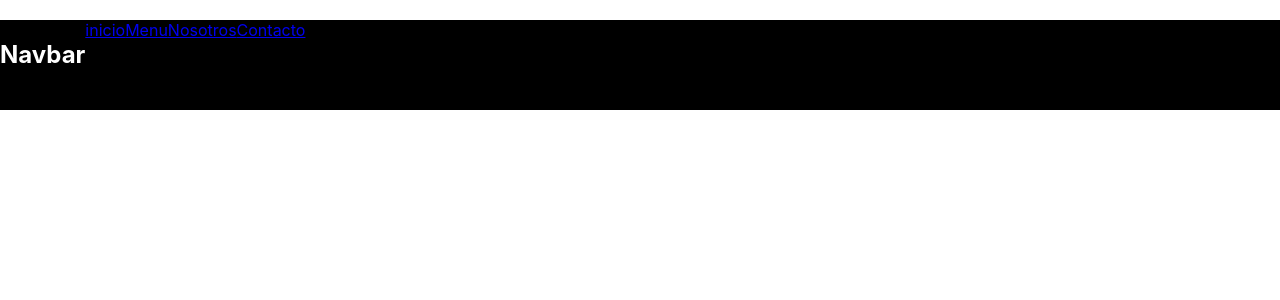
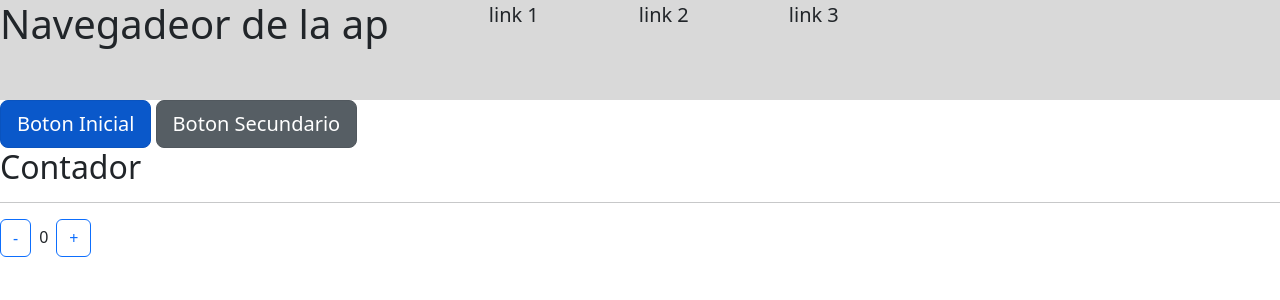
Before and after one commit to valentinmarkov1/primera-entrega-react, a React (Create React App) app: page / in a window 1280 px wide. Shown: the top 300 px of the page. Built offline with nearby package versions, Linux system fonts and the light colour scheme.

Commit message:
comit inicial

```diff
--- a/package.json
+++ b/package.json
@@ -6,7 +6,9 @@
     "@testing-library/jest-dom": "^5.16.5",
     "@testing-library/react": "^13.3.0",
     "@testing-library/user-event": "^13.5.0",
+    "bootstrap": "^5.2.0",
     "react": "^18.2.0",
+    "react-bootstrap": "^2.5.0",
     "react-dom": "^18.2.0",
     "react-scripts": "5.0.1",
     "styled-components": "^5.3.5",
--- a/public/index.html
+++ b/public/index.html
@@ -25,6 +25,7 @@
       Learn how to configure a non-root public URL by running `npm run build`.
     -->
     <title>React App</title>
+
   </head>
   <body>
     <noscript>You need to enable JavaScript to run this app.</noscript>
--- a/src/App.js
+++ b/src/App.js
@@ -1,24 +1,18 @@
+import React from 'react'
+import Nav from './components/Nav/Nav'
+import Boton from './components/header/CartsWidget'
+import Contador from './components/Contador/Contador'
+// import ItemList from './components/ItemListContainer/ItemList'
 
-import './App.css';
-import Navbar from './components/NavBar';
-function App() {
-
-
+ const App = () => {
   return (
-
-      <div>
-
-        <h2></h2>
-        <Navbar></Navbar>
-
-      </div>
-
+    <div>
+      <Nav></Nav>
+      <Boton></Boton>
+      <Contador></Contador>
+      {/* <ItemList></ItemList> */}
+    </div>
   )
-
-
-
-
-
 }
 
-export default App;
+export default App
--- /dev/null
+++ b/src/components/Contador/Contador.js
@@ -0,0 +1,31 @@
+import React, { useState } from 'react'
+
+const Contador = () => {
+
+    const [counter, setCounter] = useState(0)
+
+
+    const sumar = () => {
+        setCounter (counter + 1)
+        console.log(counter)
+    }
+        const restar = () => {
+        setCounter (counter - 1)
+        console.log(counter)
+    }
+
+
+    return (
+        <div className='ContenedorContador'>
+            <h2>Contador</h2>
+            <hr></hr>
+            <button onClick={restar} className="btn btn-outline-primary">-</button>
+            <span className="mx-2">{counter}</span>
+            <button onClick={sumar} className="btn btn-outline-primary">+</button>
+        </div>
+
+
+    )
+}
+
+export default Contador
--- /dev/null
+++ b/src/components/ItemListContainer/ItemList.js
@@ -0,0 +1,91 @@
+import React, { useEffect } from 'react'
+
+const stock = [
+    {
+        id: 1,
+        nombre: "producto 1",
+        precio: "1000",
+        img: "https://via.placeholder.com/250",
+        stock: 50,
+        dec: "Gran Producto"
+
+    },
+    {
+        id: 2,
+        nombre: "producto 2",
+        precio: "2000",
+        img: "https://via.placeholder.com/250",
+        stock: 50,
+        dec: "Gran Producto"
+
+    },
+    {
+        id: 3,
+        nombre: "producto 3",
+        precio: "1200",
+        img: "https://via.placeholder.com/250",
+        stock: 50,
+        dec: "Gran Producto"
+
+    },
+    {
+        id: 4,
+        nombre: "producto 4",
+        precio: "800",
+        img: "https://via.placeholder.com/250",
+        stock: 50,
+        dec: "Gran Producto"
+
+    },
+
+]
+
+
+const pedirdatos = () => {
+   return new Promise((resolve) => {
+        setTimeout(() => {
+            resolve(stock)
+        }, 3000)
+    })
+}
+
+
+const ItemList = () => {
+
+    const[productos,] = 'useState' ([])
+    console.log(productos)
+
+    useEffect(() => {
+        pedirdatos()
+            .then((res) => {
+                // setProductos(res)
+
+            })
+
+            .finally(() => {
+                console.log("fin del proceso")
+
+            })
+
+    },[])
+
+    return (
+        <div className='container my-5'>
+            <h2>Productos </h2>
+            <hr />
+            {productos.map((prod) => {
+                    return<div>
+                        {/* <img src={prod.img}/> */}
+                        <h4>{prod.nombre}</h4>
+                        <p>Precio: {prod.precio}</p>
+                        <small>Stock disponible: {prod.stock}</small>
+                        <p>{prod.desc}</p>
+                    </div>
+
+            }) }
+
+        </div>
+    )
+
+}
+export default ItemList
--- /dev/null
+++ b/src/components/Nav/Nav.css
@@ -0,0 +1,12 @@
+
+.contenedornav{
+    width: 100%px;
+    height: 100px;
+    display: flex;
+    background-color: rgba(0, 0, 0, 0.149);
+  }
+  a{
+    font-size: 20px;
+    margin-left: 100px;
+
+  }
--- /dev/null
+++ b/src/components/Nav/Nav.js
@@ -0,0 +1,23 @@
+import './Nav.css';
+const nav = () => {
+
+    return (
+
+      <div className="contenedornav">
+        <>
+          <h1>Navegadeor de la ap</h1>
+
+          <nav>
+            <a>link 1</a>
+            <a>link 2</a>
+            <a>link 3</a>
+          </nav>
+
+        </>
+
+      </div>
+
+    );
+
+  }
+  export default nav;
--- a/src/components/NavBar.js
+++ /dev/null
@@ -1,47 +0,0 @@
-import React from 'react'
-import Styled from 'styled-components'
-
-
-const NavContainer = Styled.nav`
-    h2{
-        color:white;
-        font-weigth: 400;
-        height:50px
-    }
-
-    padding: 50;
-    background-color: black;
-    display: flex;
-    alignitems: 'center',
-
-    a {
-        color:white;
-        margin-right: 1rem;
-        text-decoration:none;
-    }
-
-
-
-    `
-function Navbar () {
-    return (
-        <>
-        <NavContainer>
-            <h2>Navbar</h2>
-
-            <div>
-                <a href="http://www.google.com">inicio</a>
-                <a href="http://www.google.com">Menu</a>
-                <a href="http://www.google.com">Nosotros</a>
-                <a href="http://www.google.com">Contacto</a>
-
-            </div>
-
-        </NavContainer>
-
-        </>
-    )
-}
-
-
-export default Navbar
--- /dev/null
+++ b/src/components/header/CartsWidget.js
@@ -0,0 +1,17 @@
+import Button from 'react-bootstrap/Button';
+
+const Boton = () => {
+  return (
+    <>
+      <Button variant="primary" size="lg" active>
+        Boton Inicial
+      </Button>{' '}
+      <Button variant="secondary" size="lg" active>
+        Boton Secundario
+      </Button>
+    </>
+  );
+}
+
+
+export default Boton;
--- a/src/index.js
+++ b/src/index.js
@@ -3,7 +3,7 @@ import ReactDOM from 'react-dom/client';
 import './index.css';
 import App from './App';
 import reportWebVitals from './reportWebVitals';
-
+import 'bootstrap/dist/css/bootstrap.min.css';
 const root = ReactDOM.createRoot(document.getElementById('root'));
 root.render(
   <React.StrictMode>
```
Also changed, not shown: src/App.css (line endings or trailing spaces), 1 other file (tests, documents, lock files or other folders).
